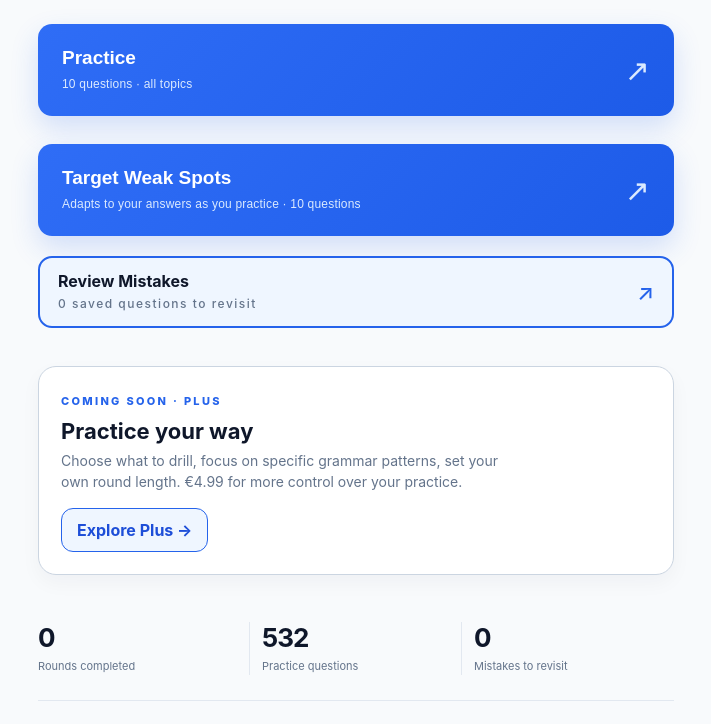
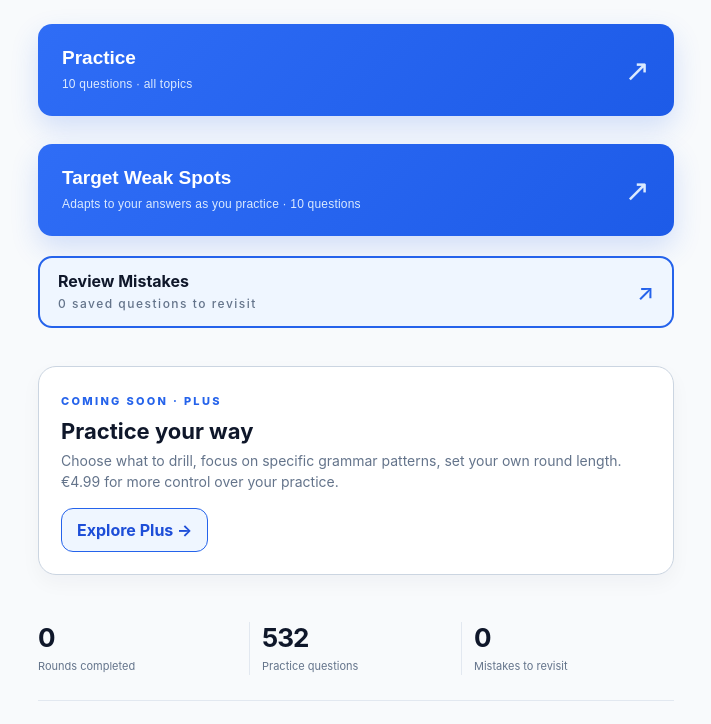
Before and after one commit to czarina28/derdiedasdie-ios, a website built with Vite: page index.html in a window 1280 px wide. Shown: the part 353-1077 px from the top of the page, without its empty margins (284-995 px from the left). Built offline with nearby package versions, Linux system fonts and the light colour scheme.

Commit message:
Let homepage supporting text use full available width

```diff
--- a/src/style.css
+++ b/src/style.css
@@ -212,3 +212,6 @@ p,.home-stats span,.topic-copy small,footer,small{color:var(--ddd-muted)}
 .native-home .skill-list{gap:7px;margin-top:9px}
 .native-home .skill-row{padding:11px 13px}
 .native-home .topic-section{margin-top:18px}
+
+/* Homepage copy uses the available content width; quiz typography remains unchanged. */
+.home-screen .home-hero p,.home-screen .premium-teaser p{max-width:none}
```
